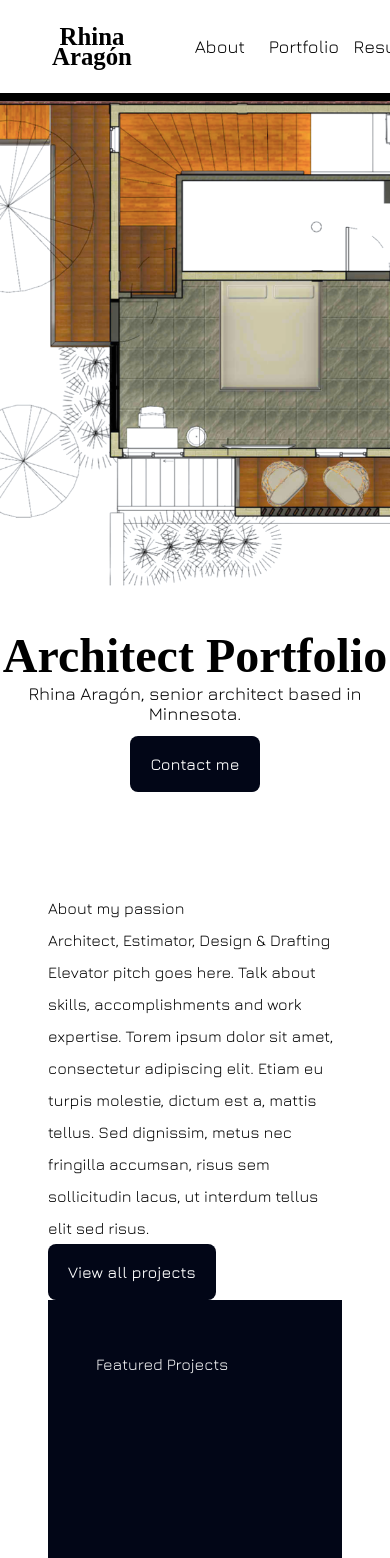
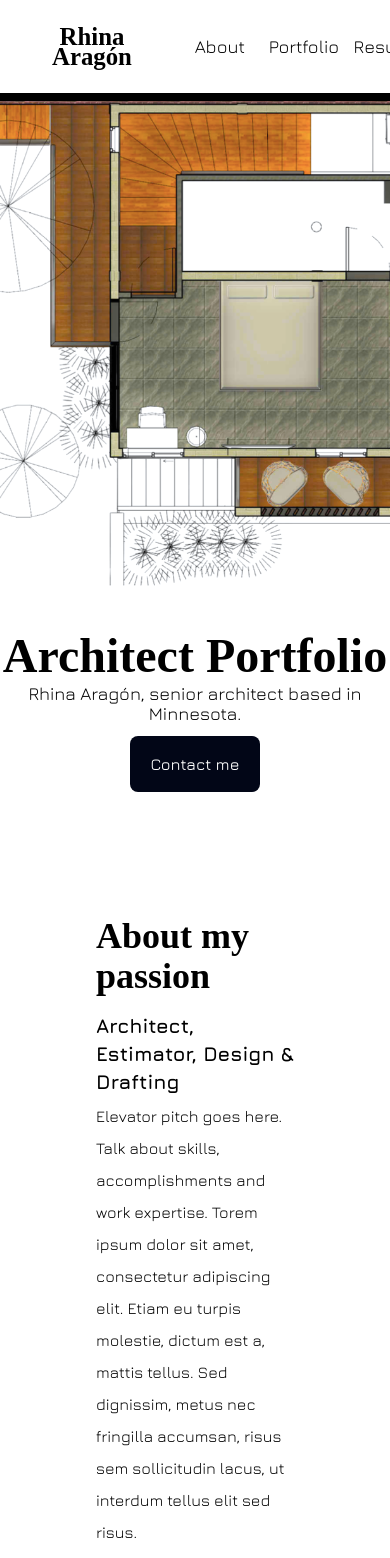
Before and after one commit to liz-garcia/architect-portfolio, a React (Vite) app in the folder client/: page / in a window 390 px wide. Shown: the top 1558 px of the page. Built offline with nearby package versions, Linux system fonts and the light colour scheme; a web font is replaced by a local one.

Commit message:
Started layout for About section. Still pending necessary fixes for extra small screens.

```diff
--- a/client/src/components/Buttons/PrimaryLink.jsx
+++ b/client/src/components/Buttons/PrimaryLink.jsx
@@ -6,9 +6,12 @@ const size = "w-fit";
 const text = "font-medium text-white";
 const layout = "block px-5 py-3 rounded-lg";
 const color = "bg-slate-950";
+// const transitionColor = "hover:bg-gradient-to-r hover:from-sky-500 hover:via-teal-500 hover:to-emerald-500";
+const transitionColor =
+  "hover:bg-gradient-to-r hover:from-sky-600 hover:to-emerald-500";
 const transition =
-  "transition ease-in-out delay-150 hover:-translate-y-1 hover:scale-110 hover:bg-sky-500 duration-300";
-const primaryLinkStyle = `${size} ${text} ${layout} ${color} ${transition}`;
+  "transition ease-in-out delay-150 hover:-translate-y-1 hover:scale-110 duration-300";
+const primaryLinkStyle = `${size} ${text} ${layout} ${color} ${transitionColor} ${transition}`;
 
 // PrimaryLink Component
 const PrimaryLink = ({ to, children }) => {
--- a/client/src/pages/About/About.jsx
+++ b/client/src/pages/About/About.jsx
@@ -3,9 +3,9 @@ import FeaturedProjectsSection from "./FeaturedProjectsSection.jsx";
 
 // Tailwind CSS utility classes
 const aboutStyle = "w-screen";
-const presentationStyle = "h-screen p-12 flex flex-col";
+const presentationStyle = "h-screen flex flex-col sm:h-fit";
 
-// About page
+// About section
 function About() {
   return (
     <section id="about" className={aboutStyle}>
--- a/client/src/pages/About/AboutMeSection.jsx
+++ b/client/src/pages/About/AboutMeSection.jsx
@@ -1,20 +1,24 @@
 import PrimaryLink from "../../components/Buttons/PrimaryLink.jsx";
 
-// Tailwind CSS utility classes
-const aboutMeStyle = "flex-1";
-// const aboutSectionStyle =
-//   "w-[100dvw] h-[100dvh] flex pl-16 md:p-0 2xl:pl-16 3xl:pl-28 items-center justify-center md:flex-col-reverse gap-8 md:gap-3 2xl:gap-12 3xl:gap-24";
-const h2Style = "";
-const aboutTextStyle = "";
-const h3Style = "";
-const elevatorPitchStyle = "";
+// * Tailwind CSS utility classes
+const aboutMeStyle =
+  "px-24 py-16 md:pb-8 sm:pb-16 flex md:flex-col lg:flex-row gap-4 md:gap-2 sm:gap-4 justify-center sm:h-screen";
+// * aboutMeTitle
+const aboutMeTitleStyle = "md:flex-none flex-1 w-1/3 md:w-auto";
+const h2Style = "font-black font-serif text-4xl";
+// * aboutMeText
+const aboutMeTextStyle = "md:flex-none flex flex-col gap-1 w-2/3 md:w-auto";
+const h3Style = "font-bold text-xl";
+const elevatorPitchStyle = "mb-2";
 
-// AboutSection component
+// AboutMeSection component
 const AboutMeSection = () => {
   return (
     <section id="aboutMe" className={aboutMeStyle}>
-      <h2 className={h2Style}>About my passion</h2>
-      <div id="aboutMeText" className={aboutTextStyle}>
+      <div id="aboutMeTitle" className={aboutMeTitleStyle}>
+        <h2 className={h2Style}>About my passion</h2>
+      </div>
+      <div id="aboutMeText" className={aboutMeTextStyle}>
         <h3 className={h3Style}>Architect, Estimator, Design & Drafting</h3>
         <p id="elevatorPitch" className={elevatorPitchStyle}>
           Elevator pitch goes here. Talk about skills, accomplishments and work
--- a/client/src/pages/About/FeaturedProjectsSection.jsx
+++ b/client/src/pages/About/FeaturedProjectsSection.jsx
@@ -1,5 +1,6 @@
 // Tailwind CSS utility classes
-const featuredProjectsStyle = "flex-1 p-12 bg-slate-950 text-white";
+const featuredProjectsStyle =
+  "flex-1 p-12 bg-slate-950 text-white h-2/3 md:h-auto sm:flex-none sm:h-screen";
 
 // FeaturedProjectsSection component
 const FeaturedProjectsSection = () => {
```
